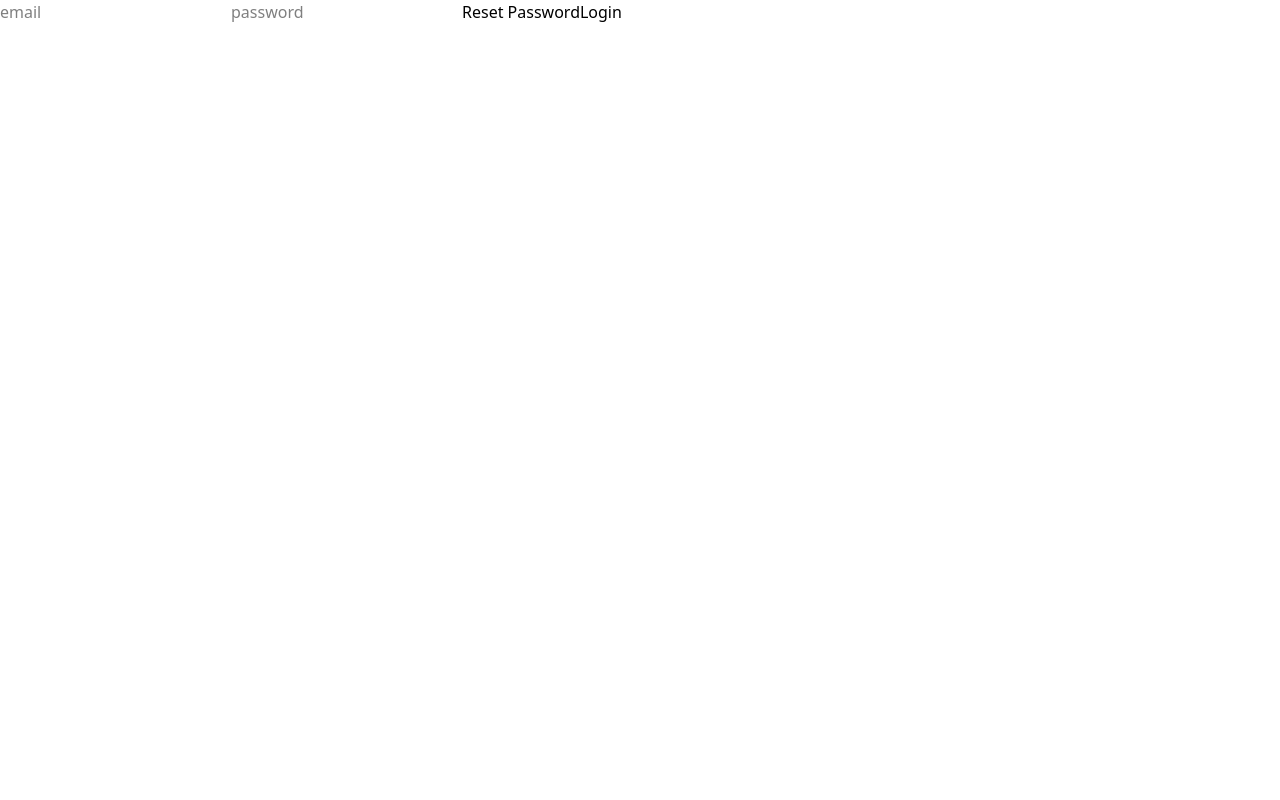
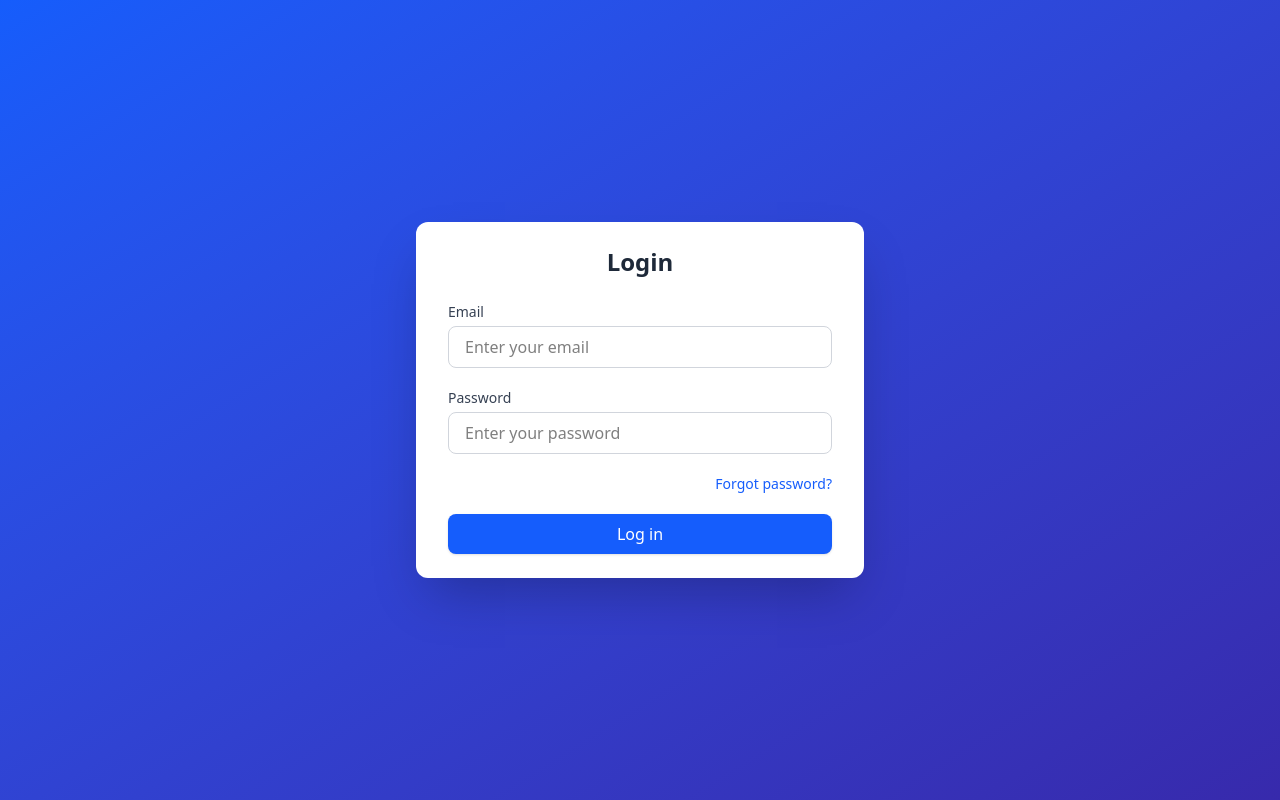
Before and after one commit to YavorPenev/YavorPenev_DevCraft_Project, a React (Vite) app in the folder frontend/: page /login in a window 1280 px wide. Built offline with nearby package versions, Linux system fonts and the light colour scheme.

Commit message:
Frontend: finish auth pages: login, signup, activate,Notfound,ResetPassword, ResetPassowrdConfirm

```diff
--- a/frontend/src/pages/auth/Activate.jsx
+++ b/frontend/src/pages/auth/Activate.jsx
@@ -39,13 +39,21 @@
 
 
     return (
-        <div>
-            <div >
-                <h1>Activate Account</h1>
+        <div className="min-h-screen bg-gradient-to-br from-blue-600 to-indigo-800 flex justify-center items-center p-4">
+            <div className="w-full max-w-md bg-white rounded-xl shadow-2xl overflow-hidden">
+                <div className="px-8 py-6">
+                    <h1 className="text-2xl font-bold text-center text-gray-800 mb-6">Activate your Account</h1>
 
-                {isLoading && <Loading />}
+                    {isLoading && <Loading />}
 
-                <button type="submit" onClick={handleSubmit}>Activate Account</button>
+                    <button
+                        className="w-full bg-blue-600 hover:bg-blue-700 text-white font-medium py-2 px-4 rounded-lg shadow transition-colors"
+                        type="submit"
+                        onClick={handleSubmit}
+                    >
+                        Activate Account
+                    </button>
+                </div>
             </div>
         </div>
     )
--- a/frontend/src/pages/auth/Login.jsx
+++ b/frontend/src/pages/auth/Login.jsx
@@ -53,29 +53,61 @@
     }, [isError, isSuccess, user, navigate, dispatch])
 
     return (
-        <>
+        <div className="min-h-screen bg-gradient-to-br from-blue-600 to-indigo-800 flex justify-center items-center p-4">
+            <div className="w-full max-w-md bg-white rounded-xl shadow-2xl overflow-hidden">
+                <div className="px-8 py-6">
+                    <h1 className="text-2xl font-bold text-center text-gray-800 mb-6">Login</h1>
+
+                    <form className="space-y-5">
                         <div>
-                <form>
-                    {isLoading && <Loading />}
-                    <input type="text"
-                        placeholder="email"
+                            <label className="block text-sm font-medium text-gray-700 mb-1">Email</label>
+                            <input
+                                type="email"
+                                className="w-full px-4 py-2 border border-gray-300 rounded-lg focus:ring-2 focus:ring-blue-500 focus:border-blue-500 transition-colors"
+                                placeholder="Enter your email"
                                 name="email"
                                 onChange={handleChange}
                                 value={email}
                                 required
                             />
-                    <input type="password"
-                        placeholder="password"
+                        </div>
+
+                        <div>
+                            <label className="block text-sm font-medium text-gray-700 mb-1">Password</label>
+                            <input
+                                type="password"
+                                className="w-full px-4 py-2 border border-gray-300 rounded-lg focus:ring-2 focus:ring-blue-500 focus:border-blue-500 transition-colors"
+                                placeholder="Enter your password"
                                 name="password"
                                 onChange={handleChange}
                                 value={password}
                                 required
                             />
-                    <button type="button" onClick={() => navigate("/reset-password")}>Reset Password</button>
-                    <button className="btn btn-primary" type="submit" onClick={handleSubmit}>Login</button>
+                        </div>
+
+                        <div className="flex justify-end">
+                            <button
+                                type="button"
+                                onClick={() => navigate("/reset-password")}
+                                className="text-sm text-blue-600 hover:text-blue-800 transition-colors"
+                            >
+                                Forgot password?
+                            </button>
+                        </div>
+
+                        <button
+                            className="w-full bg-blue-600 hover:bg-blue-700 text-white font-medium py-2 px-4 rounded-lg shadow transition-colors"
+                            type="submit"
+                            onClick={handleSubmit}
+                        >
+                            Log in
+                        </button>
                     </form>
+
+                    {isLoading && <Loading />}
                 </div>
-        </>
+            </div>
+        </div>
     )
 }
 
--- a/frontend/src/pages/auth/PageNotFound.jsx
+++ b/frontend/src/pages/auth/PageNotFound.jsx
@@ -2,8 +2,8 @@
 
 const PageNotFound = () => {
     return (
-        <div>
-            <h1>Page not found (404)</h1>
+        <div className='min-h-screen bg-gray-700 flex justify-center items-center p-4'>
+            <h1 className='text-red-700 font-bold text-6xl p-7 bg-gray-800 rounded-2xl border-2 border-black'>Page not found (404)</h1>
         </div>
     )
 }
--- a/frontend/src/pages/auth/Register.jsx
+++ b/frontend/src/pages/auth/Register.jsx
@@ -62,49 +62,90 @@
     }, [user, isError, isSuccess, navigate, dispatch])
 
     return (
-      <>
-        <form >
-            {isLoading && <Loading/>}
+        <div className="min-h-screen bg-gradient-to-br from-blue-600 to-indigo-800 flex justify-center items-center p-4">
+            <div className="w-full max-w-md bg-white rounded-xl shadow-2xl overflow-hidden">
+                <div className="px-6 py-4">
+                    <h1 className="text-2xl font-bold text-center text-gray-800 mb-4">Create your account</h1>
 
-                    <input type="text"
-                        placeholder="First Name"
+                    <form className="space-y-3">
+                        <div>
+                            <label className="block text-xs font-medium text-gray-700 mb-0.5">First Name</label>
+                            <input
+                                type="text"
+                                className="w-full px-3 py-1.5 border border-gray-300 rounded-lg focus:ring-2 focus:ring-blue-500 focus:border-blue-500 transition-colors"
+                                placeholder="Enter your first name"
                                 name="first_name"
                                 onChange={handleChange}
                                 value={first_name}
                                 required
                             />
-                    <input type="text"
-                        placeholder="Last Name"
+                        </div>
+
+                        <div>
+                            <label className="block text-xs font-medium text-gray-700 mb-0.5">Last Name</label>
+                            <input
+                                type="text"
+                                className="w-full px-3 py-1.5 border border-gray-300 rounded-lg focus:ring-2 focus:ring-blue-500 focus:border-blue-500 transition-colors"
+                                placeholder="Enter your last name"
                                 name="last_name"
                                 onChange={handleChange}
                                 value={last_name}
                                 required
                             />
-                    <input type="email"
-                        placeholder="Email"
+                        </div>
+
+                        <div>
+                            <label className="block text-xs font-medium text-gray-700 mb-0.5">Email</label>
+                            <input
+                                type="email"
+                                className="w-full px-3 py-1.5 border border-gray-300 rounded-lg focus:ring-2 focus:ring-blue-500 focus:border-blue-500 transition-colors"
+                                placeholder="Enter your email"
                                 name="email"
                                 onChange={handleChange}
                                 value={email}
                                 required
                             />
-                    <input type="password"
-                        placeholder="Password"
+                        </div>
+
+                        <div>
+                            <label className="block text-xs font-medium text-gray-700 mb-0.5">Password</label>
+                            <input
+                                type="password"
+                                className="w-full px-3 py-1.5 border border-gray-300 rounded-lg focus:ring-2 focus:ring-blue-500 focus:border-blue-500 transition-colors"
+                                placeholder="Enter your password"
                                 name="password"
                                 onChange={handleChange}
                                 value={password}
                                 required
                             />
-                    <input type="password"
-                        placeholder="Retype Password"
+                        </div>
+
+                        <div>
+                            <label className="block text-xs font-medium text-gray-700 mb-0.5">Confirm Password</label>
+                            <input
+                                type="password"
+                                className="w-full px-3 py-1.5 border border-gray-300 rounded-lg focus:ring-2 focus:ring-blue-500 focus:border-blue-500 transition-colors"
+                                placeholder="Retype your password"
                                 name="re_password"
                                 onChange={handleChange}
                                 value={re_password}
                                 required
                             />
+                        </div>
 
-                    <button type="submit" onClick={handleSubmit}>Sign Up</button>
+                        <button
+                            className="w-full bg-blue-600 hover:bg-blue-700 text-white font-medium py-1.5 px-4 rounded-lg shadow transition-colors mt-2"
+                            type="submit"
+                            onClick={handleSubmit}
+                        >
+                            Sign Up
+                        </button>
                     </form>
-      </>
+
+                    {isLoading && <Loading />}
+                </div>
+            </div>
+        </div>
     )
 }
 
--- a/frontend/src/pages/auth/ResetPassword.jsx
+++ b/frontend/src/pages/auth/ResetPassword.jsx
@@ -50,20 +50,38 @@
 
 
     return (
-        <>
-                <form>
-                    {isLoading && <Loading/>}
-                    <input type="text"
-                        placeholder="email"
+        <div className="min-h-screen bg-gradient-to-br from-blue-600 to-indigo-800 flex justify-center items-center p-4">
+            <div className="w-full max-w-md bg-white rounded-xl shadow-2xl overflow-hidden">
+                <div className="px-8 py-6">
+                    <h1 className="text-2xl font-bold text-center text-gray-800 mb-6">Reset Password</h1>
+
+                    <form className="space-y-5">
+                        <div>
+                            <label className="block text-sm font-medium text-gray-700 mb-1">Email</label>
+                            <input
+                                type="email"
+                                className="w-full px-4 py-2 border border-gray-300 rounded-lg focus:ring-2 focus:ring-blue-500 focus:border-blue-500 transition-colors"
+                                placeholder="Enter your email"
                                 name="email"
                                 onChange={handleChange}
                                 value={email}
                                 required
                             />
+                        </div>
 
-                    <button type="submit" onClick={handleSubmit}>Reset Password</button>
+                        <button
+                            className="w-full bg-blue-600 hover:bg-blue-700 text-white font-medium py-2 px-4 rounded-lg shadow transition-colors"
+                            type="submit"
+                            onClick={handleSubmit}
+                        >
+                            Reset Password
+                        </button>
                     </form>
-        </>
+
+                    {isLoading && <Loading />}
+                </div>
+            </div>
+        </div>
     )
 }
 
--- a/frontend/src/pages/auth/ResetPasswordConfirm.jsx
+++ b/frontend/src/pages/auth/ResetPasswordConfirm.jsx
@@ -54,31 +54,51 @@
     }, [isError, isSuccess, message, navigate, dispatch])
 
     return (
-        <>
-            <div >
-                <h1 >Reset Password here</h1>
+        <div className="min-h-screen bg-gradient-to-br from-blue-600 to-indigo-800 flex justify-center items-center p-4">
+            <div className="w-full max-w-md bg-white rounded-xl shadow-2xl overflow-hidden">
+                <div className="px-8 py-6">
+                    <h1 className="text-2xl font-bold text-center text-gray-800 mb-6">Reset Password</h1>
 
                     {isLoading && <Loading />}
 
-                <form >
-                    <input type="password"
-                        placeholder="New password"
+                    <form className="space-y-5">
+                        <div>
+                            <label className="block text-sm font-medium text-gray-700 mb-1">New Password</label>
+                            <input
+                                type="password"
+                                className="w-full px-4 py-2 border border-gray-300 rounded-lg focus:ring-2 focus:ring-blue-500 focus:border-blue-500 transition-colors"
+                                placeholder="Enter new password"
                                 name="new_password"
                                 onChange={handleChange}
                                 value={new_password}
                                 required
                             />
-                    <input type="password"
+                        </div>
+
+                        <div>
+                            <label className="block text-sm font-medium text-gray-700 mb-1">Confirm New Password</label>
+                            <input
+                                type="password"
+                                className="w-full px-4 py-2 border border-gray-300 rounded-lg focus:ring-2 focus:ring-blue-500 focus:border-blue-500 transition-colors"
                                 placeholder="Confirm new password"
                                 name="re_new_password"
                                 onChange={handleChange}
                                 value={re_new_password}
                                 required
                             />
-                    <button type="submit" onClick={handleSubmit}>Reset Password</button>
+                        </div>
+
+                        <button
+                            className="w-full bg-blue-600 hover:bg-blue-700 text-white font-medium py-2 px-4 rounded-lg shadow transition-colors"
+                            type="submit"
+                            onClick={handleSubmit}
+                        >
+                            Reset Password
+                        </button>
                     </form>
                 </div>
-        </>
+            </div>
+        </div>
     )
 }
 
--- a/frontend/src/pages/useful_sources/LibraryDetails.jsx
+++ b/frontend/src/pages/useful_sources/LibraryDetails.jsx
@@ -97,7 +97,8 @@
             <Header />
             {user ? (
                 <div className='min-h-screen bg-gray-700 p-6'>
-                    <div className='mb-6 flex flex-row'>
+                    <div className='mb-6 relative flex items-center justify-center'>
+                        <div className='absolute left-0'>
                             <button
                                 onClick={() => navigate('/useful-sources')}
                                 className='bg-cyan-500 text-white px-4 py-2 rounded-lg flex flex-row items-center hover:bg-cyan-600 transition'
@@ -107,13 +108,12 @@
                                 </svg>
                                 Back to Libraries
                             </button>
-                        {library && <h1 className='text-3xl font-bold text-cyan-400 ml-100'>{library.name}</h1>}
+                        </div>
+                        {library && <h1 className='text-3xl font-bold text-cyan-400 text-center'>{library.name}</h1>}
                     </div>
 
                     {library && (
                         <>
-
-
                             <div className='bg-gray-800 rounded-lg p-6 mb-8'>
                                 <h2 className='text-2xl font-bold text-emerald-400 mb-4'>Add New Source</h2>
                                 <form onSubmit={handleAddSource} className='space-y-4'>
```
Lines whose indentation alone changed are shown as unchanged.
